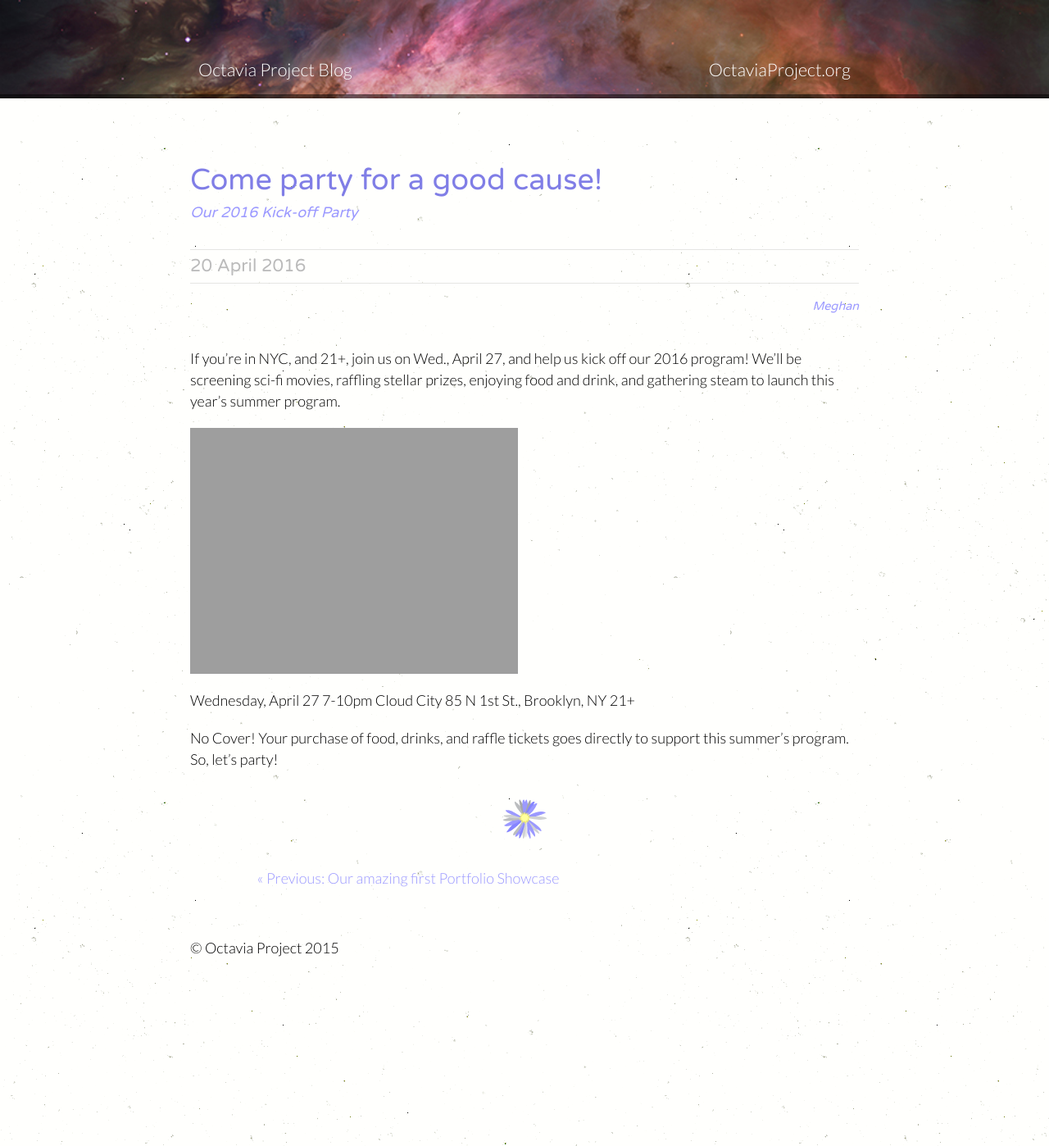
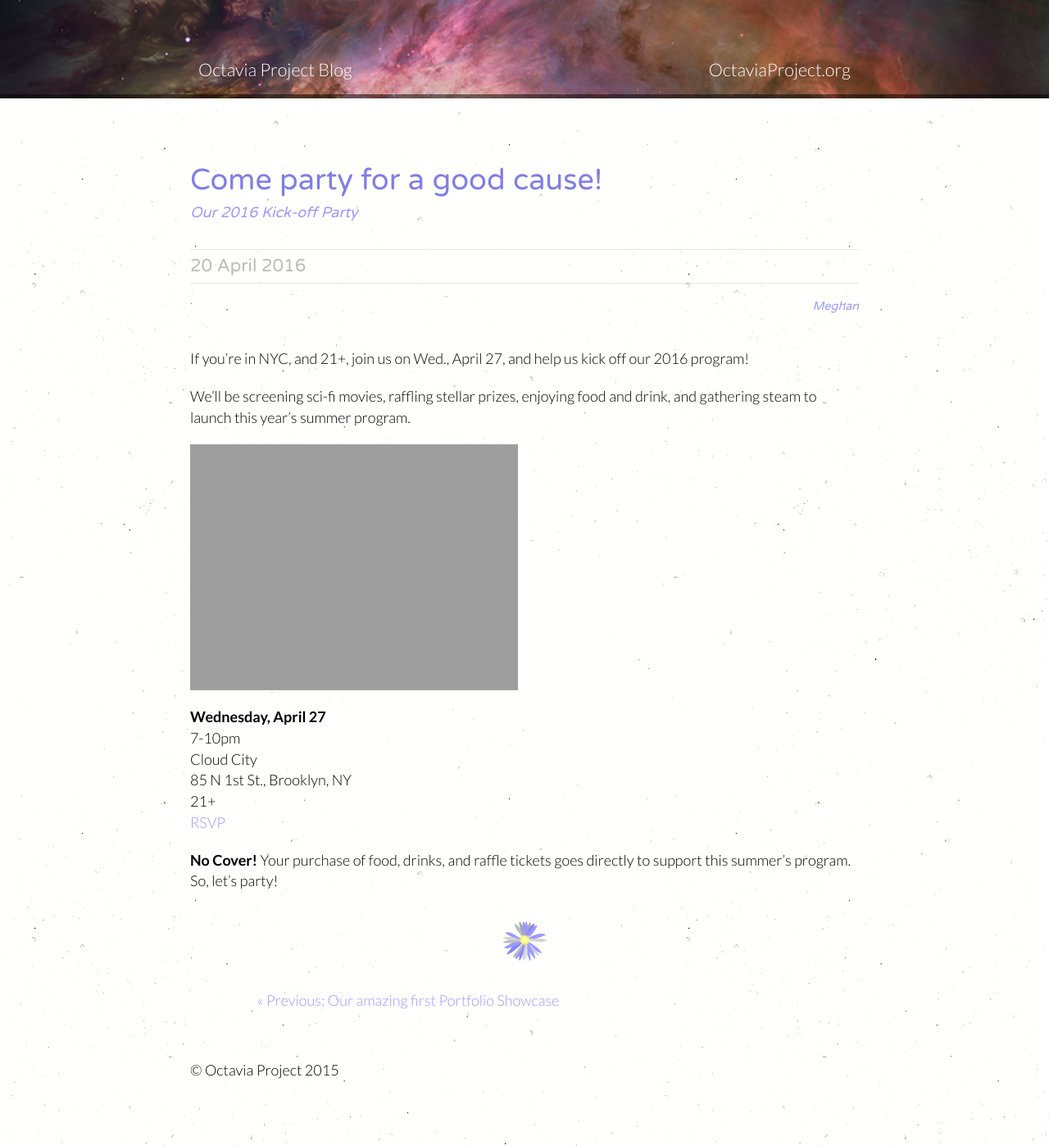
Before and after one commit to OctaviaProject/octaviaproject.github.io, a Jekyll site: the page built from _posts/2016-04-20-Come-party-for-a-good-cause.md, in a window 1280 px wide. Shown: the whole page at 82% size. Built offline with Jekyll 4.4.1, drawn with Linux system fonts in a browser that asks for light colours.

Commit message:
Update 2016-04-20-Come-party-for-a-good-cause.md

```diff
--- a/_posts/2016-04-20-Come-party-for-a-good-cause.md
+++ b/_posts/2016-04-20-Come-party-for-a-good-cause.md
@@ -5,16 +5,18 @@ subtitle: "Our 2016 Kick-off Party"
 author: Meghan
 ---
 If you're in NYC, and 21+, join us on Wed., April 27, and help us kick off our 2016 program!
+
 We'll be screening sci-fi movies, raffling stellar prizes, enjoying food and drink, and
 gathering steam to launch this year's summer program.
 
 ![2016 Kick-off party](http://octaviaproject.github.io/assets/img/photos/output_0lTP8F.gif)
 
-Wednesday, April 27
-7-10pm
-Cloud City
-85 N 1st St., Brooklyn, NY
-21+
+**Wednesday, April 27** <br>
+7-10pm <br>
+Cloud City <br>
+85 N 1st St., Brooklyn, NY <br>
+21+ <br>
+[RSVP](https://www.facebook.com/events/1675451876034933/1682200628693391/)
 
-No Cover! Your purchase of food, drinks, and raffle tickets goes directly to support this
+**No Cover!** Your purchase of food, drinks, and raffle tickets goes directly to support this
 summer's program. So, let's party!
```
